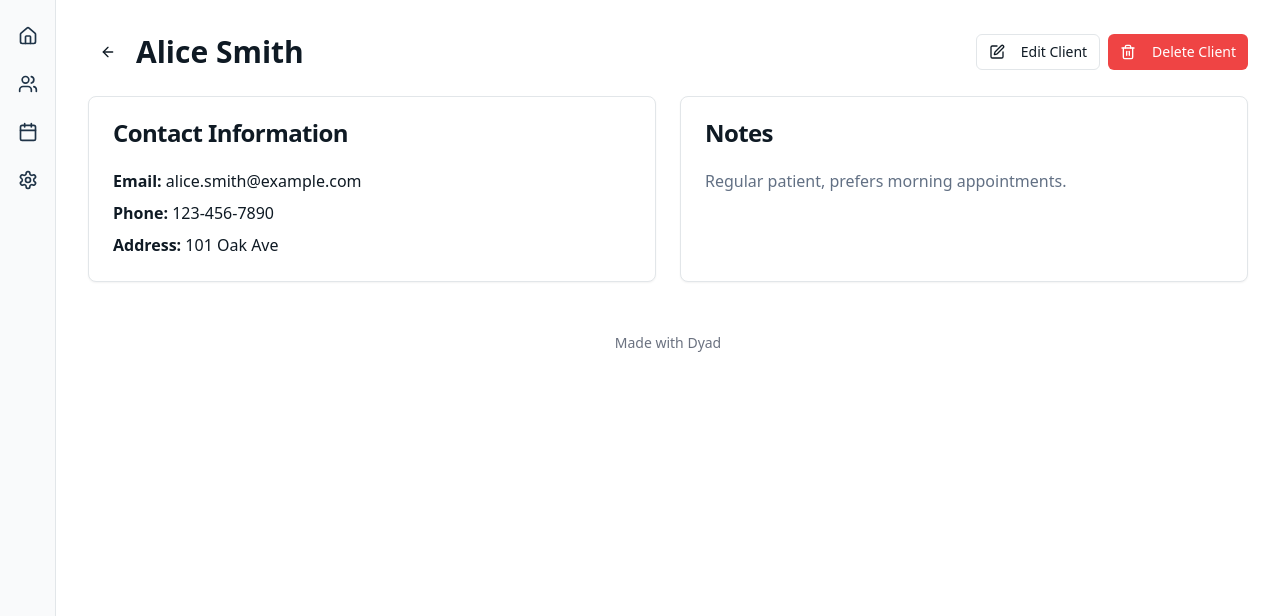
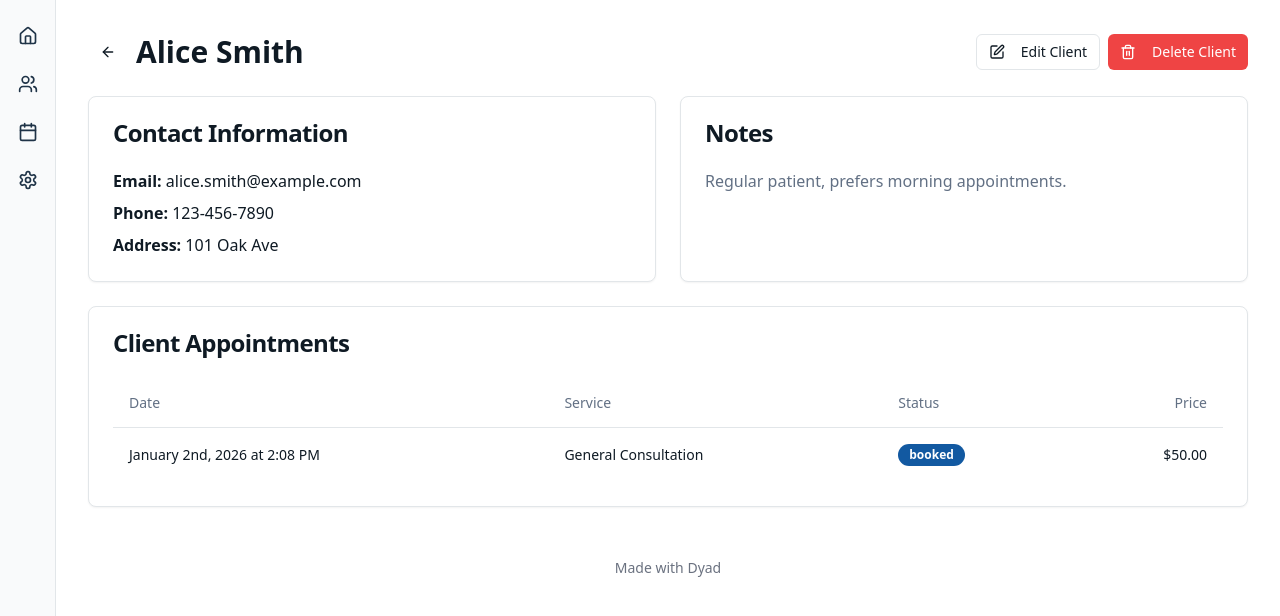
Before and after one commit to Basit-of-Africa/praxis-io, a React (Vite) app: page /clients/cl1 in a window 1280 px wide. Shown: the top 616 px of the page. Built offline with nearby package versions, Linux system fonts and the light colour scheme.

Commit message:
[dyad] Added client appointments to the Client Details page. - wrote 1 file(s)

```diff
--- a/src/pages/ClientDetails.tsx
+++ b/src/pages/ClientDetails.tsx
@@ -1,13 +1,13 @@
 "use client";
 
 import React, { useState } from "react";
-import { useParams, Link, useNavigate } from "react-router-dom"; // Import useNavigate
+import { useParams, Link, useNavigate } from "react-router-dom";
 import { Card, CardContent, CardHeader, CardTitle } from "@/components/ui/card";
 import { Button } from "@/components/ui/button";
-import { ArrowLeft, Edit, Trash2 } from "lucide-react"; // Import Trash2 icon
+import { ArrowLeft, Edit, Trash2 } from "lucide-react";
 import { Dialog, DialogContent, DialogHeader, DialogTitle, DialogTrigger } from "@/components/ui/dialog";
 import {
-  AlertDialog, // Import AlertDialog components
+  AlertDialog,
   AlertDialogAction,
   AlertDialogCancel,
   AlertDialogContent,
@@ -17,13 +17,25 @@ import {
   AlertDialogTitle,
   AlertDialogTrigger,
 } from "@/components/ui/alert-dialog";
+import {
+  Table,
+  TableBody,
+  TableCell,
+  TableHead,
+  TableHeader,
+  TableRow,
+} from "@/components/ui/table";
+import { Badge } from "@/components/ui/badge";
 import ClientForm, { ClientFormValues } from "@/components/ClientForm";
 import { useClientContext } from "@/context/ClientContext";
+import { useAppointmentContext } from "@/context/AppointmentContext"; // Import useAppointmentContext
+import { format } from "date-fns";
 
 const ClientDetails = () => {
   const { clientId } = useParams<{ clientId: string }>();
-  const { clients, updateClient, deleteClient } = useClientContext(); // Use deleteClient from context
-  const navigate = useNavigate(); // Initialize useNavigate
+  const { clients, updateClient, deleteClient } = useClientContext();
+  const { appointments } = useAppointmentContext(); // Get appointments from context
+  const navigate = useNavigate();
   const [isEditDialogOpen, setIsEditDialogOpen] = useState(false);
 
   const client = clients.find((c) => c.id === clientId);
@@ -38,7 +50,24 @@ const ClientDetails = () => {
   const handleDeleteClient = () => {
     if (clientId) {
       deleteClient(clientId);
-      navigate("/clients"); // Redirect to clients list after deletion
+      navigate("/clients");
+    }
+  };
+
+  const clientAppointments = appointments.filter(
+    (app) => app.patient.email === client?.email
+  ).sort((a, b) => b.date.getTime() - a.date.getTime()); // Sort by most recent first
+
+  const getStatusVariant = (status: string) => {
+    switch (status) {
+      case "booked":
+        return "default";
+      case "completed":
+        return "secondary";
+      case "cancelled":
+        return "destructive";
+      default:
+        return "outline";
     }
   };
 
@@ -112,7 +141,7 @@ const ClientDetails = () => {
         </div>
       </div>
 
-      <div className="grid grid-cols-1 md:grid-cols-2 gap-6">
+      <div className="grid grid-cols-1 md:grid-cols-2 gap-6 mb-6">
         <Card>
           <CardHeader>
             <CardTitle>Contact Information</CardTitle>
@@ -134,7 +163,41 @@ const ClientDetails = () => {
         </Card>
       </div>
 
-      {/* Future sections like Appointments, Medical History can go here */}
+      <Card>
+        <CardHeader>
+          <CardTitle>Client Appointments</CardTitle>
+        </CardHeader>
+        <CardContent>
+          {clientAppointments.length === 0 ? (
+            <p className="text-muted-foreground text-center py-4">No appointments found for this client.</p>
+          ) : (
+            <div className="overflow-x-auto">
+              <Table>
+                <TableHeader>
+                  <TableRow>
+                    <TableHead>Date</TableHead>
+                    <TableHead>Service</TableHead>
+                    <TableHead>Status</TableHead>
+                    <TableHead className="text-right">Price</TableHead>
+                  </TableRow>
+                </TableHeader>
+                <TableBody>
+                  {clientAppointments.map((app) => (
+                    <TableRow key={app.id}>
+                      <TableCell className="font-medium">{format(app.date, "PPP 'at' p")}</TableCell>
+                      <TableCell>{app.service.name}</TableCell>
+                      <TableCell>
+                        <Badge variant={getStatusVariant(app.status)}>{app.status}</Badge>
+                      </TableCell>
+                      <TableCell className="text-right">${app.service.price.toFixed(2)}</TableCell>
+                    </TableRow>
+                  ))}
+                </TableBody>
+              </Table>
+            </div>
+          )}
+        </CardContent>
+      </Card>
     </div>
   );
 };
```
